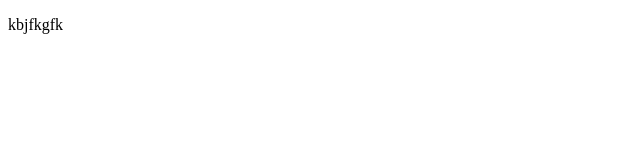
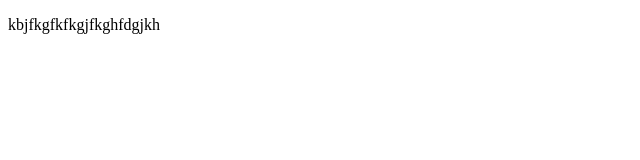
Before and after one commit to ninoxin/project-test, a plain HTML site: page index.html in a window 1280 px wide. Shown: the whole page, without its empty margins (0-640 px from the left). Drawn offline with Linux system fonts and the light colour scheme.

Commit message:
first commit

```diff
--- a/index.html
+++ b/index.html
@@ -6,7 +6,7 @@
     <title>Document</title>
 </head>
 <body>
-    <p>kbjfkgfk</p>
+    <p>kbjfkgfkfkgjfkghfdgjkh</p>
 
 </body>
 </html>
```
